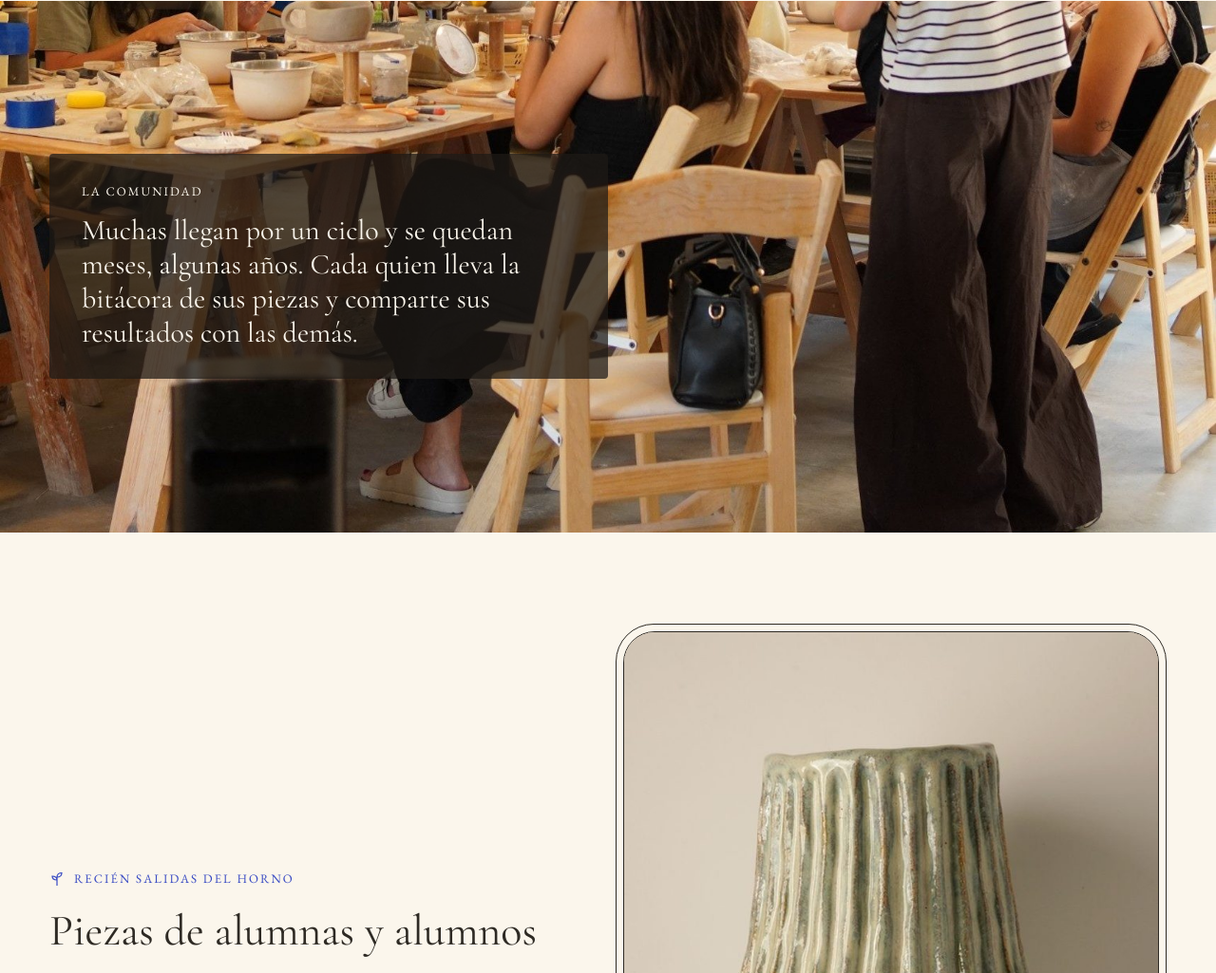
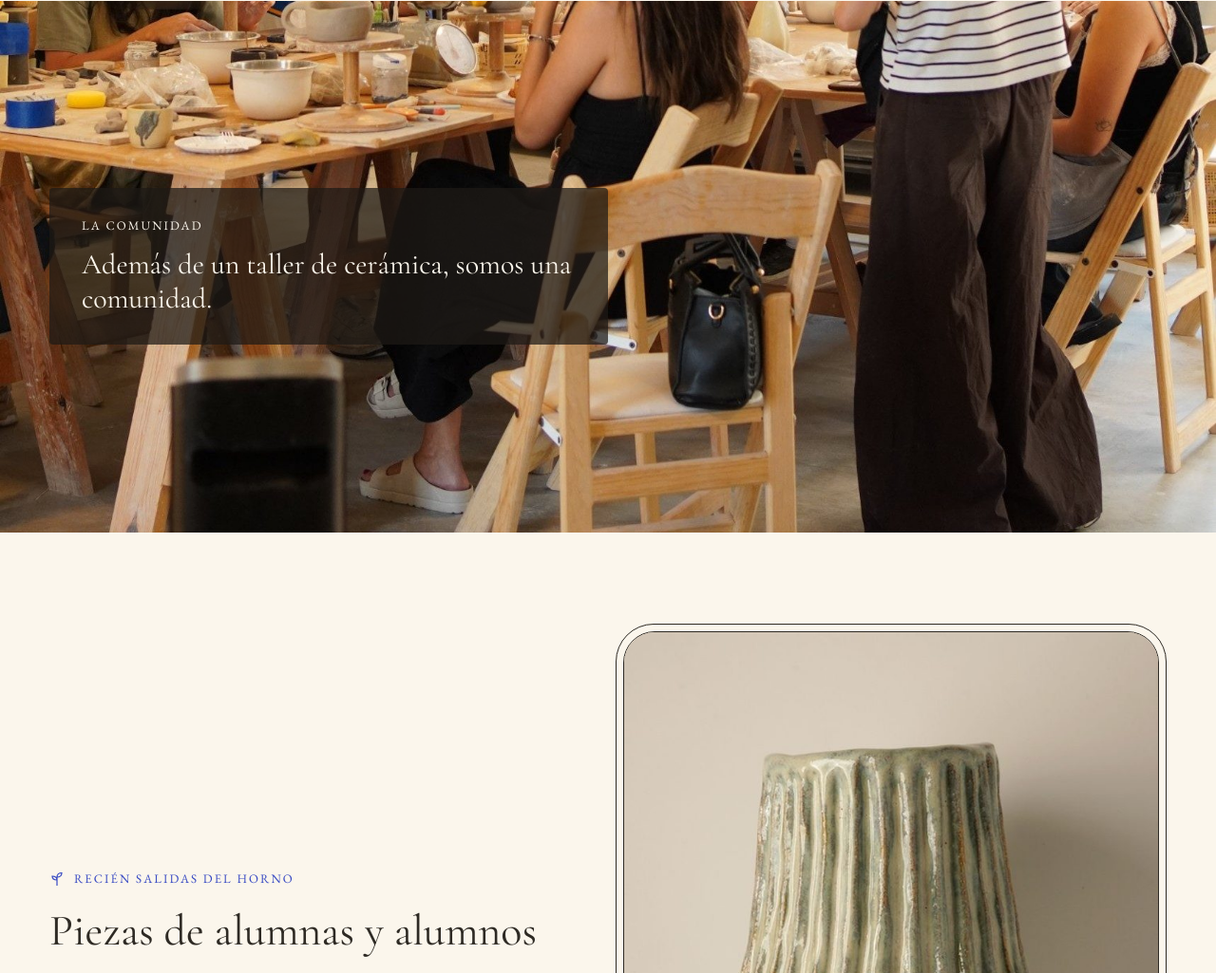
Before and after one commit to gloriazapatagza/casabuztina, a plain HTML site: page index.html in a window 1280 px wide. Shown: the part 2909-3934 px from the top of the page at 95% size. Drawn offline with nearby package versions, Linux system fonts and the light colour scheme.

Commit message:
Nuevo texto de la sección de comunidad
Co-Authored-By: Claude Opus 5.5 <noreply@anthropic.com>
Claude-Session: https://claude.ai/code/session_01V5rYzjmaZvt5xYTARamtq4

```diff
--- a/index.html
+++ b/index.html
@@ -152,7 +152,7 @@ a:focus-visible,button:focus-visible{outline:2px solid #3749C3;outline-offset:3p
 <div style="position: relative; max-width: 1240px; width: 100%; margin: 0 auto; padding: 48px 32px; box-sizing: border-box">
 <div style="max-width: 520px; background: rgba(30,26,22,0.72); color: #FBF6EC; padding: 30px 34px; border-radius: 4px">
 <p style="margin: 0 0 12px; font-size: 13px; letter-spacing: 0.16em; text-transform: uppercase">La comunidad</p>
-<p style="margin: 0; font-family: 'Cormorant Garamond', Georgia, serif; font-size: 30px; line-height: 1.2">Muchas llegan por un ciclo y se quedan meses, algunas años. Cada quien lleva la bitácora de sus piezas y comparte sus resultados con las demás.</p>
+<p style="margin: 0; font-family: 'Cormorant Garamond', Georgia, serif; font-size: 30px; line-height: 1.2">Además de un taller de cerámica, somos una comunidad.</p>
 </div>
 </div>
 </section>
```
